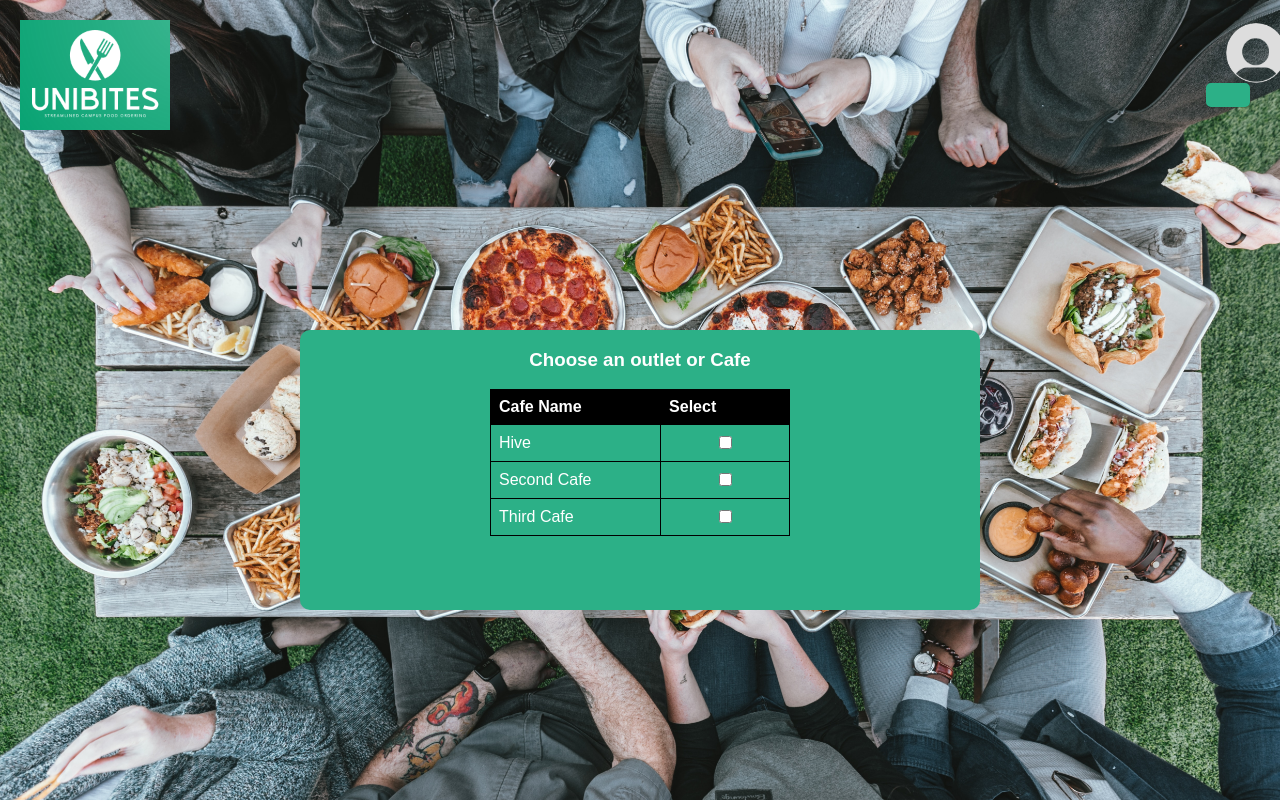
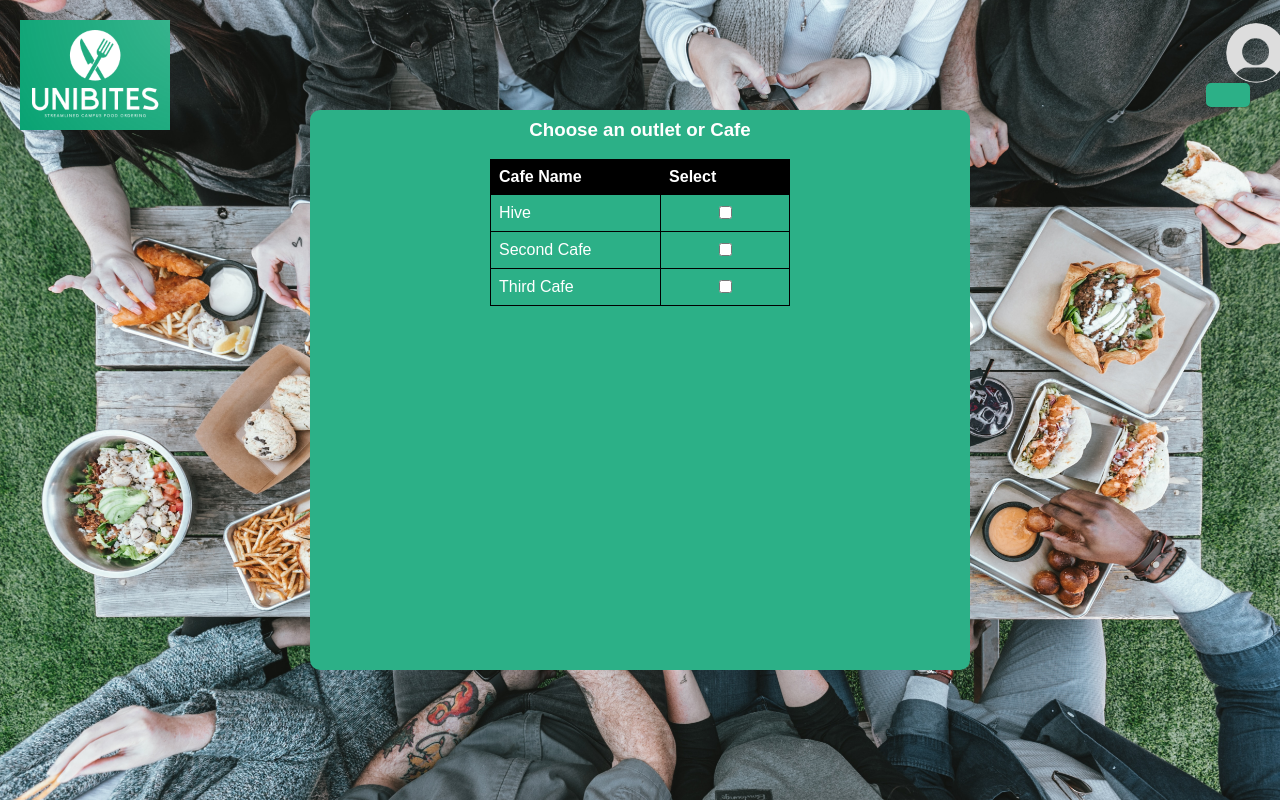
Before and after one commit to Armaan75/UniBites, a Django app: page /cafe in a window 1280 px wide. Run offline with Django 4.2, Linux system fonts and the light colour scheme; data comes from the database, SQL or seed files in the repository; both versions use the stored data as it was after the commit.

Commit message:
style of Container is set

```diff
--- a/UniBites/App/static/app/styles.css
+++ b/UniBites/App/static/app/styles.css
@@ -66,12 +66,12 @@ body {
 
   .content-box {
     width: 600px;
-    height: 200px;
+    height: 500px;
     background-color: #2CB087;
-    padding: 40px;
+    padding: 30px;
     text-align: center;
     border-radius: 10px;
-    margin-top: 180px;
+    margin-top: -40px;
   }
 
 
```
Also changed, not shown: UniBites/db.sqlite3.
